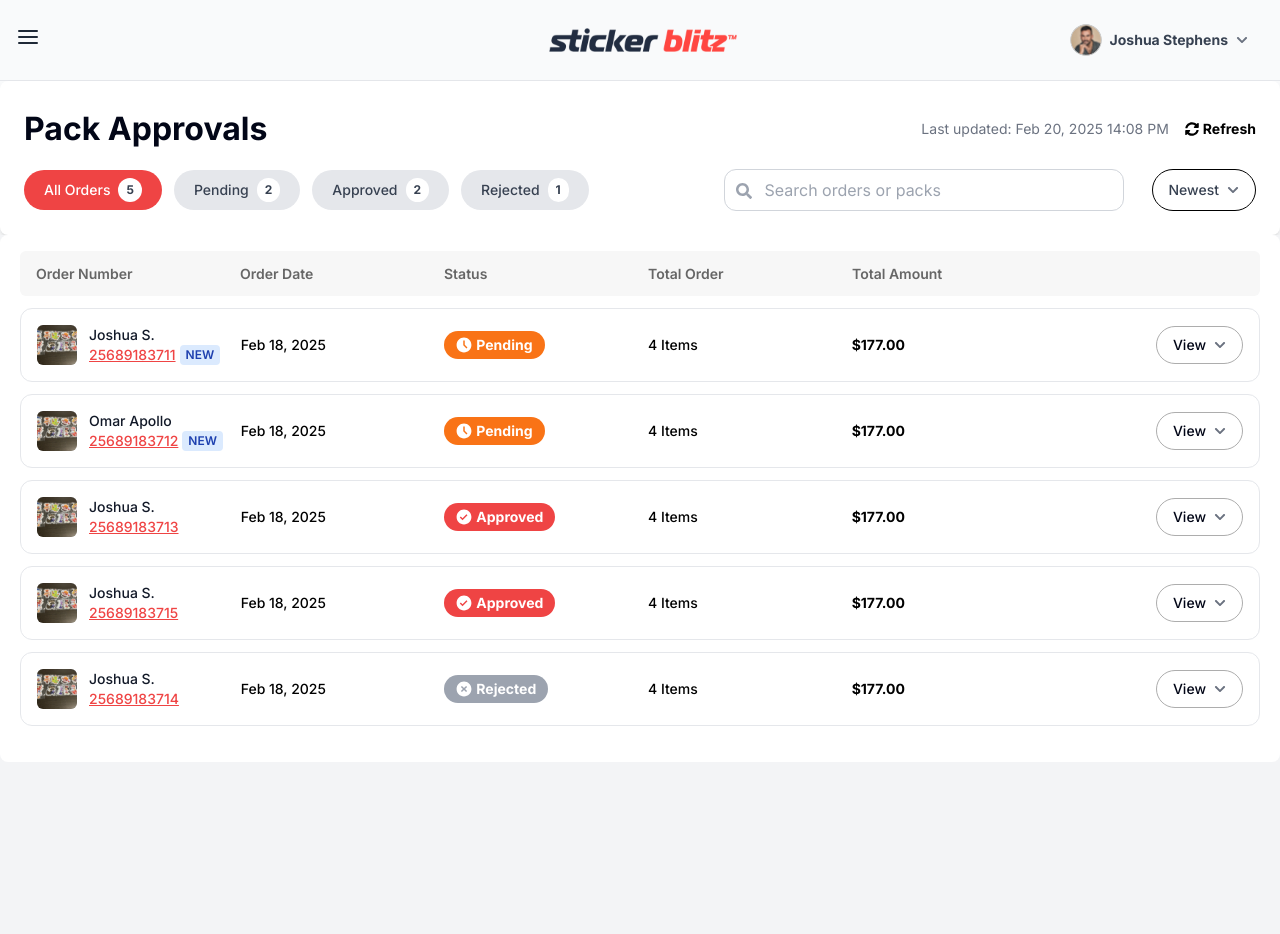
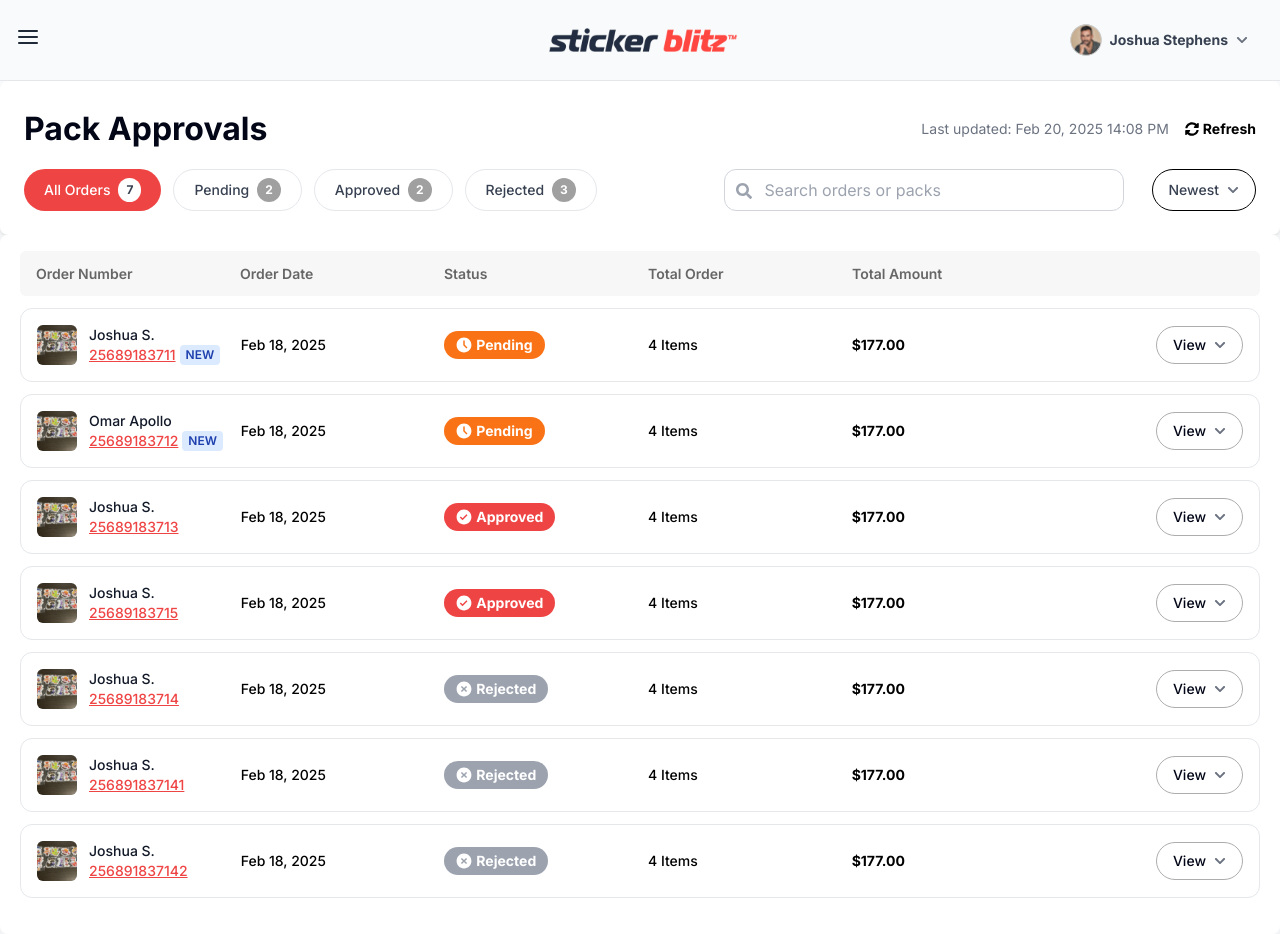
Before and after one commit to Hjavaidrana133/Pack-Photo-Approval-Queue, a Next.js app: page / in a window 1280 px wide. Shown: the top 934 px of the page. Built offline with nearby package versions, Linux system fonts and the light colour scheme.

Commit message:
Task: Add items and fix button color

```diff
--- a/src/assets/mockData/tableListing.js
+++ b/src/assets/mockData/tableListing.js
@@ -295,4 +295,106 @@ export const tableListing = [
     shippingAddress: "6340 14 Mile Rd, Warren, MI",
     shippingMethod: "Next business day shipping",
   },
+  {
+    id: "256891837141",
+    customerName: "Joshua S.",
+    orderDate: "Feb 18, 2025",
+    status: "Rejected",
+    totalItems: 4,
+    totalAmount: 177.0,
+    items: [
+      {
+        id: 1,
+        sku: "SB-143801",
+        name: "Toilet Magnet",
+        image: Image3,
+        size: '5" X 5"',
+        type: "Magnet",
+        quantity: 100,
+      },
+      {
+        id: 2,
+        sku: "SB-143801",
+        name: "Bread Magnet",
+        image: Image2,
+        size: '5" X 5"',
+        type: "Magnet",
+        quantity: 100,
+      },
+      {
+        id: 3,
+        sku: "SB-143801",
+        name: "Bread Magnet",
+        image: Image2,
+        size: '5" X 5"',
+        type: "Magnet",
+        quantity: 100,
+      },
+      {
+        id: 4,
+        sku: "SB-143801",
+        name: "Toilet Magnet",
+        image: Image3,
+        size: '5" X 5"',
+        type: "Magnet",
+        quantity: 100,
+      },
+    ],
+    packedBy: "Joshua S.",
+    packingTime: "5h 13m",
+    photoTaken: "Feb 20, 2025 14:08 PM",
+    shippingAddress: "6340 14 Mile Rd, Warren, MI",
+    shippingMethod: "Next business day shipping",
+  },
+  {
+    id: "256891837142",
+    customerName: "Joshua S.",
+    orderDate: "Feb 18, 2025",
+    status: "Rejected",
+    totalItems: 4,
+    totalAmount: 177.0,
+    items: [
+      {
+        id: 1,
+        sku: "SB-143801",
+        name: "Toilet Magnet",
+        image: Image3,
+        size: '5" X 5"',
+        type: "Magnet",
+        quantity: 100,
+      },
+      {
+        id: 2,
+        sku: "SB-143801",
+        name: "Bread Magnet",
+        image: Image2,
+        size: '5" X 5"',
+        type: "Magnet",
+        quantity: 100,
+      },
+      {
+        id: 3,
+        sku: "SB-143801",
+        name: "Bread Magnet",
+        image: Image2,
+        size: '5" X 5"',
+        type: "Magnet",
+        quantity: 100,
+      },
+      {
+        id: 4,
+        sku: "SB-143801",
+        name: "Toilet Magnet",
+        image: Image3,
+        size: '5" X 5"',
+        type: "Magnet",
+        quantity: 100,
+      },
+    ],
+    packedBy: "Joshua S.",
+    packingTime: "5h 13m",
+    photoTaken: "Feb 20, 2025 14:08 PM",
+    shippingAddress: "6340 14 Mile Rd, Warren, MI",
+    shippingMethod: "Next business day shipping",
+  },
 ];
--- a/src/components/Home/HomeComponent.jsx
+++ b/src/components/Home/HomeComponent.jsx
@@ -16,9 +16,12 @@ const HomeComponent = () => {
   const statusCounts = useMemo(() => {
     const counts = {
       all: tableListing.length,
-      pending: tableListing.filter(order => order.status === "Pending").length,
-      approved: tableListing.filter(order => order.status === "Approved").length,
-      rejected: tableListing.filter(order => order.status === "Rejected").length
+      pending: tableListing.filter((order) => order.status === "Pending")
+        .length,
+      approved: tableListing.filter((order) => order.status === "Approved")
+        .length,
+      rejected: tableListing.filter((order) => order.status === "Rejected")
+        .length,
     };
     return counts;
   }, []);
@@ -59,15 +62,17 @@ const HomeComponent = () => {
     let filtered = [...tableListing];
 
     if (activeTab !== "all") {
-      const statusFilter = activeTab.charAt(0).toUpperCase() + activeTab.slice(1);
-      filtered = filtered.filter(order => order.status === statusFilter);
+      const statusFilter =
+        activeTab.charAt(0).toUpperCase() + activeTab.slice(1);
+      filtered = filtered.filter((order) => order.status === statusFilter);
     }
 
     if (searchQuery.trim() !== "") {
       const query = searchQuery.toLowerCase();
-      filtered = filtered.filter(order =>
-        order.customerName.toLowerCase().includes(query) ||
-        order.id.toLowerCase().includes(query)
+      filtered = filtered.filter(
+        (order) =>
+          order.customerName.toLowerCase().includes(query) ||
+          order.id.toLowerCase().includes(query)
       );
     }
 
@@ -107,11 +112,17 @@ const HomeComponent = () => {
                 className={`flex items-center gap-2 px-5 py-2 rounded-full text-sm font-medium ${
                   activeTab === tab.value
                     ? "bg-red-500 text-white"
-                    : "bg-gray-200 text-gray-700"
+                    : "bg-white border text-gray-700"
                 }`}
               >
                 {tab.label}
-                <span className="bg-white text-gray-700 px-2 py-1 rounded-full text-xs font-bold">
+                <span
+                  className={` text-gray-700 px-2 py-1 rounded-full text-xs font-bold ${
+                    activeTab === tab.value
+                      ? "bg-white"
+                      : "bg-[#A0A0A0] text-white font-[700]"
+                  }`}
+                >
                   {tab.count}
                 </span>
               </button>
--- a/src/components/Home/OrderActions.jsx
+++ b/src/components/Home/OrderActions.jsx
@@ -3,13 +3,13 @@ export default function OrderActions({ onApprove, onDeny }) {
     <div className="flex flex-col sm:flex-row gap-4">
       <button
         onClick={onApprove}
-        className="w-full py-3 px-4 bg-red-500 text-white font-medium rounded-full hover:bg-red-600 transition-colors"
+        className="w-full py-3 px-4 bg-red-500 text-white font-bold rounded-full hover:bg-red-600 transition-colors"
       >
         Approve
       </button>
       <button
         onClick={onDeny}
-        className="w-full py-3 px-4 bg-white text-gray-700 font-medium rounded-full border border-gray-300 hover:bg-gray-50 transition-colors"
+        className="w-full py-3 px-4 bg-white text-gray-700 font-bold rounded-full border border-black hover:bg-gray-50 transition-colors"
       >
         Deny
       </button>
```
